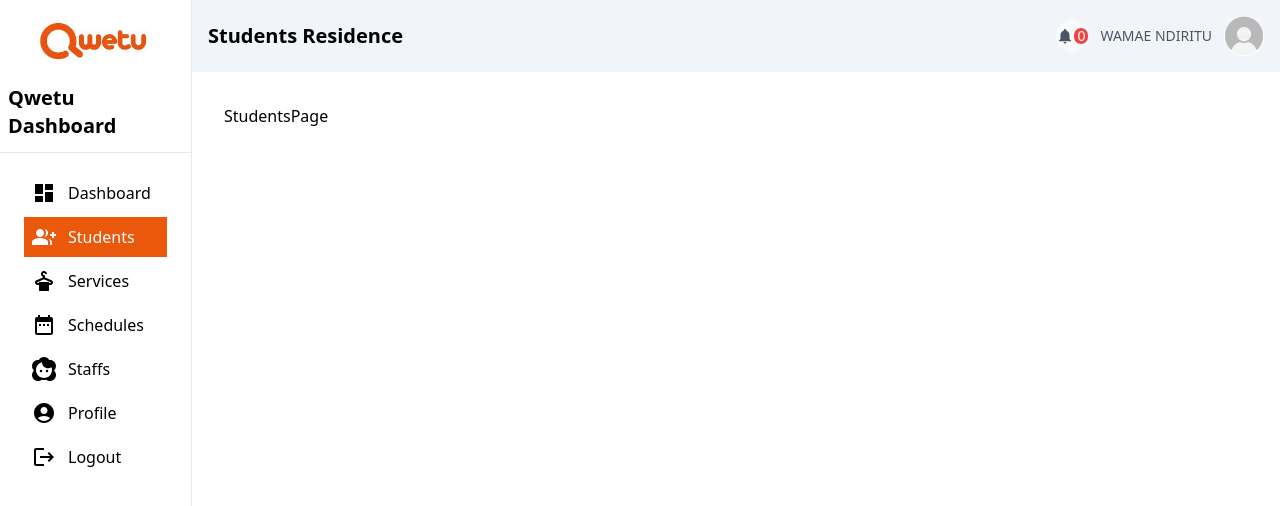
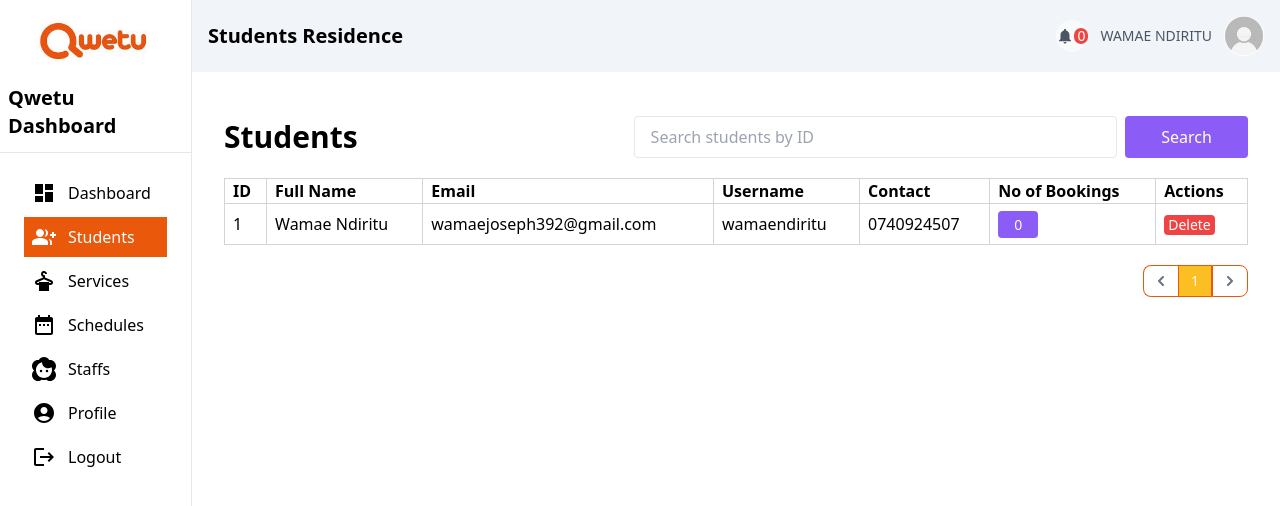
Before and after one commit to wamae-ndiritu/qwetu_laundry_booking_system, a React (Vite) app in the folder frontend/: page /students in a window 1280 px wide. Shown: the top 506 px of the page. Built offline with nearby package versions, Linux system fonts and the light colour scheme.

Commit message:
Design students list table

```diff
--- a/frontend/src/App.jsx
+++ b/frontend/src/App.jsx
@@ -18,6 +18,7 @@ function App() {
           <Route path='/' element={<Dashboard />} />
           <Route path='/page/:id' element={<Dashboard />} />
           <Route path='/students' element={<StudentsPage />} />
+          <Route path='/students/:id' element={<StudentsPage />} />
           <Route path='/laundry-services' element={<ServicesPage />} />
           <Route path='/schedules' element={<SchedulesPage />} />
           <Route path='/staff' element={<StaffsPage />} />
--- a/frontend/src/pages/StudentsPage.jsx
+++ b/frontend/src/pages/StudentsPage.jsx
@@ -1,7 +1,54 @@
+import Pagination from "../components/pagination/Pagination";
+
 const StudentsPage = () => {
   return (
-    <div>StudentsPage</div>
-  )
+    <div>
+      <div className='w-full mt-3 flex flex-col md:flex-row md:justify-between items-center'>
+        <h2 className='my-auto text-3xl font-semibold'>Students</h2>
+        <div className='w-3/5 flex gap-2'>
+          <input
+            type='text'
+            placeholder='Search students by ID'
+            className='flex-1 py-2 px-4 border focus:outline-violet-500 rounded'
+          />
+          <button className='w-1/5 bg-violet-500 text-white rounded py-2'>
+            Search
+          </button>
+        </div>
+      </div>
+      <section className='w-full overflow-x-auto my-5'>
+        <table className='w-full border'>
+          <thead className='border'>
+            <th className='border border-gray-300 px-2 text-left'>ID</th>
+            <th className='border border-gray-300 px-2 text-left'>Full Name</th>
+            <th className='border border-gray-300 px-2 text-left'>Email</th>
+            <th className='border border-gray-300 px-2 text-left'>Username</th>
+            <th className='border border-gray-300 px-2 text-left'>Contact</th>
+            <th className='border border-gray-300 px-2 text-left'>
+              No of Bookings
+            </th>
+            <th className='border border-gray-300 px-2 text-left'>Actions</th>
+          </thead>
+          <tbody>
+            <tr>
+              <td className='border border-gray-300 px-2'>1</td>
+              <td className='border border-gray-300 px-2'>Wamae Ndiritu</td>
+              <td className='border border-gray-300 px-2'>
+                wamaejoseph392@gmail.com
+              </td>
+              <td className='border border-gray-300 px-2'>wamaendiritu</td>
+              <td className='border border-gray-300 px-2'>0740924507</td>
+              <td className='border border-gray-300 px-2 py-2'><span className="bg-violet-500 text-center text-sm text-white py-1 px-4 rounded">0</span></td>
+              <td className='border border-gray-300 px-2'>
+                <button className="bg-red-500 text-white px-1 text-sm rounded">Delete</button>
+              </td>
+            </tr>
+          </tbody>
+        </table>
+      </section>
+      <Pagination rootPath="/students" />
+    </div>
+  );
 }
 
 export default StudentsPage
```
